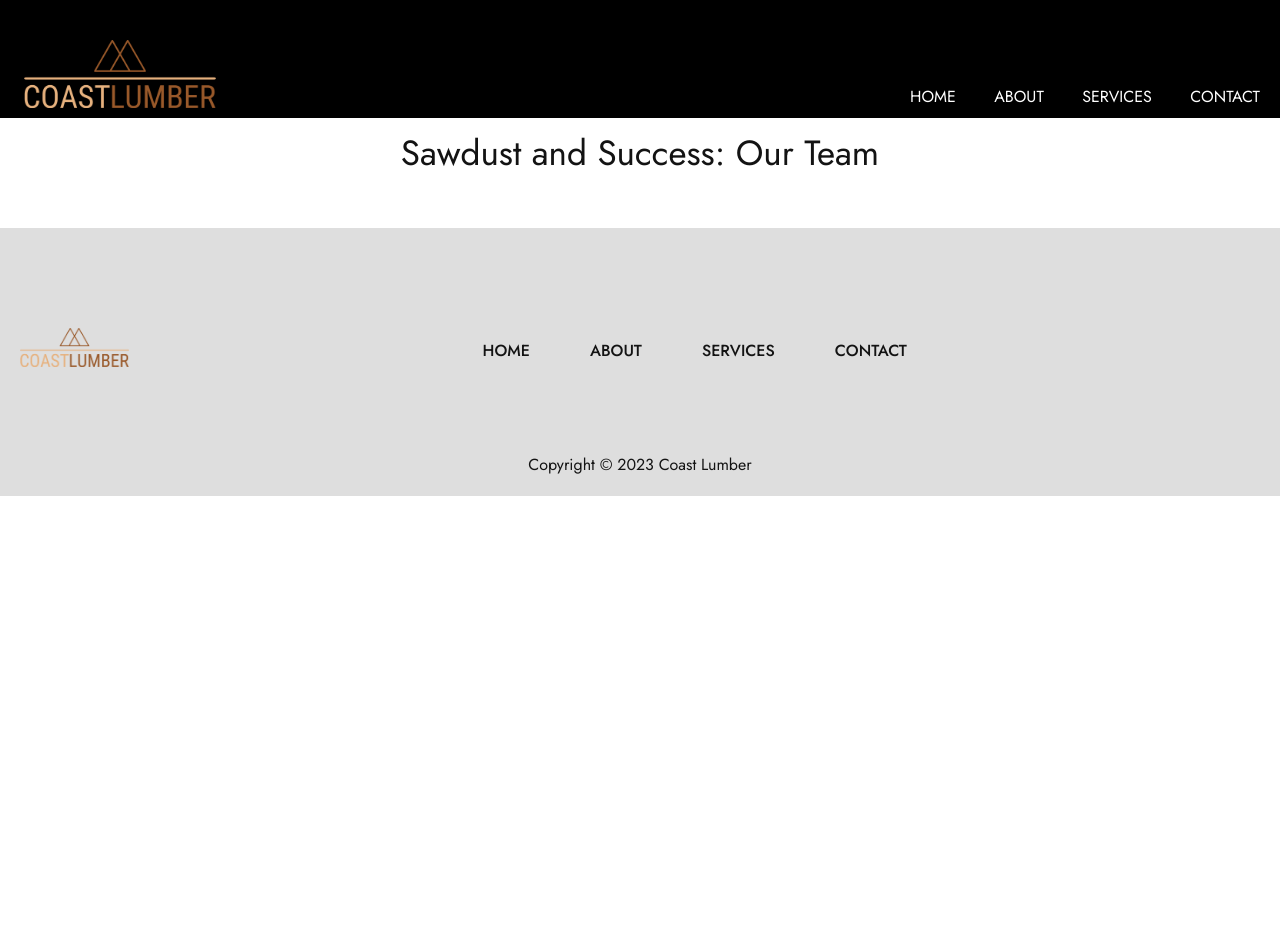
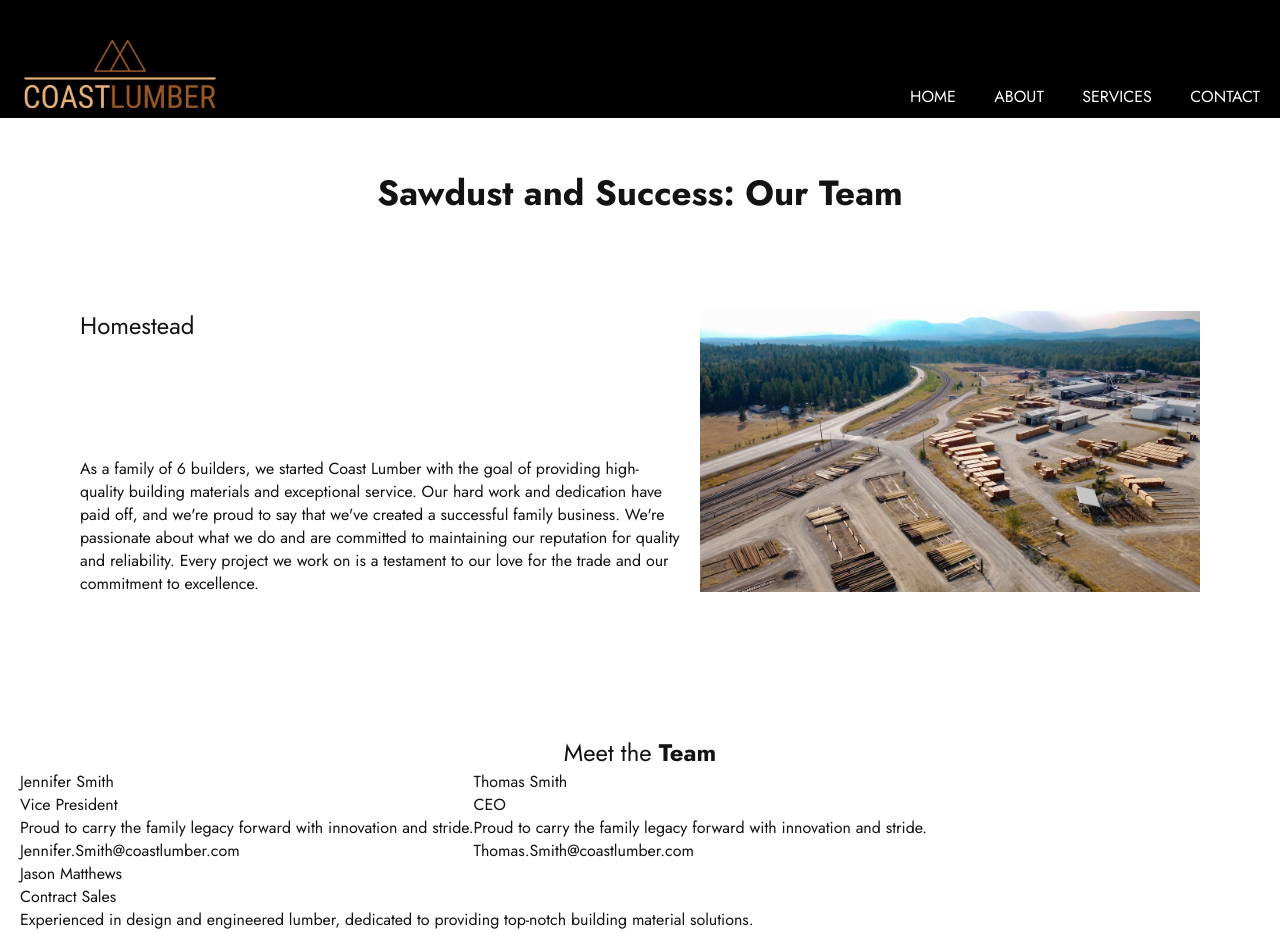
Before and after one commit to DenzelHooke/coast-lumber, a Next.js app: page /about in a window 1280 px wide. Shown: the top 933 px of the page. Before the commit the page ends 800 px from the top, so only its background shows below. Built offline with nearby package versions, Linux system fonts and the light colour scheme.

Commit message:
Css styling

```diff
--- /dev/null
+++ b/src/components/Employee.js
@@ -0,0 +1,14 @@
+import React from "react";
+
+const Employee = ({ firstname, lastname, bio, position, email }) => {
+  return (
+    <div className="employee-item">
+      <p className="employee-name">{`${firstname} ${lastname}`}</p>
+      <p>{position}</p>
+      <p>{bio}</p>
+      <p>{email}</p>
+    </div>
+  );
+};
+
+export default Employee;
--- /dev/null
+++ b/src/components/Employees.js
@@ -0,0 +1,93 @@
+import React from "react";
+import Employee from "./Employee";
+
+const Employees = () => {
+  const data = [
+    {
+      first_name: "Jennifer",
+      last_name: "Smith",
+      bio: "Proud to carry the family legacy forward with innovation and stride.",
+      position: "Vice President",
+      get email() {
+        return `${this.first_name}.${this.last_name}@coastlumber.com`;
+      },
+    },
+    {
+      first_name: "Thomas",
+      last_name: "Smith",
+      bio: "Proud to carry the family legacy forward with innovation and stride.",
+      position: "CEO",
+      get email() {
+        return `${this.first_name}.${this.last_name}@coastlumber.com`;
+      },
+    },
+    {
+      first_name: "Jason",
+      last_name: "Matthews",
+      bio: " Experienced in design and engineered lumber, dedicated to providing top-notch building material solutions.",
+      position: "Contract Sales",
+      get email() {
+        return `${this.first_name}.${this.last_name}@coastlumber.com`;
+      },
+    },
+    {
+      first_name: "Sarah",
+      last_name: "Gonzalez",
+      bio: "Passionate about building and sales, committed to delivering high-quality products.",
+      position: "Contract Sales",
+      get email() {
+        return `${this.first_name}.${this.last_name}@coastlumber.com`;
+      },
+    },
+    {
+      first_name: "Matthew",
+      last_name: "Johnson",
+      bio: "Experienced in construction and sales, providing exceptional customer service to clients",
+      position: "Contract Sales",
+      get email() {
+        return `${this.first_name}.${this.last_name}@coastlumber.com`;
+      },
+    },
+    {
+      first_name: "David",
+      last_name: "Chen",
+      bio: "Skilled contractor, specializing in high-quality door and window solutions.",
+      position: "Doors and Windows Specialist",
+      get email() {
+        return `${this.first_name}.${this.last_name}@coastlumber.com`;
+      },
+    },
+    {
+      first_name: "Emily",
+      last_name: "Chen",
+      bio: "Detail-oriented expert in doors and windows, passionate about improving homes.",
+      position: "Doors and Windows Specialist",
+      get email() {
+        return `${this.first_name}.${this.last_name}@coastlumber.com`;
+      },
+    },
+  ];
+
+  return (
+    <div className="team-info-wrappper">
+      <div className="global-container">
+        <h2 className="center-text reg-text">
+          Meet the <span className="bold">Team</span>
+        </h2>
+        <div className="employee-container flex flex-wrap">
+          {data.map((employee) => (
+            <Employee
+              firstname={employee.first_name}
+              lastname={employee.last_name}
+              bio={employee.bio}
+              position={employee.position}
+              email={employee.email}
+            />
+          ))}
+        </div>
+      </div>
+    </div>
+  );
+};
+
+export default Employees;
--- a/src/pages/about.js
+++ b/src/pages/about.js
@@ -1,11 +1,41 @@
 import React from "react";
+import Image from "next/image";
+import Employees from "../components/Employees";
 
 const about = () => {
   return (
-    <div id="about">
-      <div className="intro">
-        <h1 className="heading reg-text">Sawdust and Success: Our Team</h1>
+    <div id="about-page-wrapper">
+      <div className="global-container">
+        <div className="intro">
+          <h1 className="heading reg-text center-text bold">
+            Sawdust and Success: Our Team
+          </h1>
+          <div className="flex flex-wrap">
+            <div className="flex-column about-text-container">
+              <h2 className="reg-text">Homestead</h2>
+              <p className="about-text">
+                As a family of 6 builders, we started Coast Lumber with the goal
+                of providing high-quality building materials and exceptional
+                service. Our hard work and dedication have paid off, and we're
+                proud to say that we've created a successful family business.
+                We're passionate about what we do and are committed to
+                maintaining our reputation for quality and reliability. Every
+                project we work on is a testament to our love for the trade and
+                our commitment to excellence.
+              </p>
+            </div>
+            <div className="image-container">
+              <Image
+                src="/assets/lumber_yard.jpg"
+                width={1000}
+                height={800}
+                alt="Lumber yard"
+              />
+            </div>
+          </div>
+        </div>
       </div>
+      <Employees />
     </div>
   );
 };
--- a/src/styles/Global.css
+++ b/src/styles/Global.css
@@ -289,6 +289,30 @@ ul {
   max-width: 120px;
 }
 
+#about-page-wrapper .intro {
+  padding: 40px 0;
+  margin-bottom: 100px;
+}
+#about-page-wrapper .intro .flex {
+  padding-top: 40px;
+  justify-content: center;
+  gap: 20px;
+}
+#about-page-wrapper .intro .flex .about-text-container {
+  max-width: 600px;
+}
+#about-page-wrapper .intro .flex .about-text-container .about-text {
+  margin-top: auto;
+}
+#about-page-wrapper .intro .flex .image-container {
+  flex-grow: 100;
+  max-width: 500px;
+}
+#about-page-wrapper .intro .flex .image-container img {
+  height: 100%;
+  width: 100%;
+}
+
 @media screen and (max-width: 1500px) {
   .about-index .content-wrapper {
     justify-content: space-evenly;
--- a/src/styles/global.scss
+++ b/src/styles/global.scss
@@ -342,6 +342,37 @@ ul {
   }
 }
 
+// About page
+
+#about-page-wrapper {
+  .intro {
+    padding: 40px 0;
+    margin-bottom: 100px;
+    .flex {
+      padding-top: 40px;
+      justify-content: center;
+      gap: 20px;
+      .about-text-container {
+        max-width: 600px;
+
+        .about-text {
+          // Pushes text down to bottom of container
+          margin-top: auto;
+        }
+      }
+
+      .image-container {
+        flex-grow: 100;
+        max-width: 500px;
+        img {
+          height: 100%;
+          width: 100%;
+        }
+      }
+    }
+  }
+}
+
 @media screen and (max-width: 1500px) {
   .about-index {
     .content-wrapper {
--- a/src/styles/utils.css
+++ b/src/styles/utils.css
@@ -17,6 +17,10 @@
 
 .flex {
   display: flex;
+}
+
+.flex-wrap {
+  flex-wrap: wrap;
 }
 
 .heading {
@@ -46,4 +50,8 @@
 
 .white-text {
   color: var(--global-white) !important;
+}
+
+.center-text {
+  text-align: center;
 }/*# sourceMappingURL=utils.css.map */
--- a/src/styles/utils.scss
+++ b/src/styles/utils.scss
@@ -21,6 +21,10 @@
 
 .flex {
   display: flex;
+}
+
+.flex-wrap {
+  flex-wrap: wrap;
 }
 
 .heading {
@@ -55,3 +59,7 @@
 .white-text {
   color: var(--global-white) !important;
 }
+
+.center-text {
+  text-align: center;
+}
```
Also changed, not shown: 2 other files (tests, documents, lock files or other folders).
